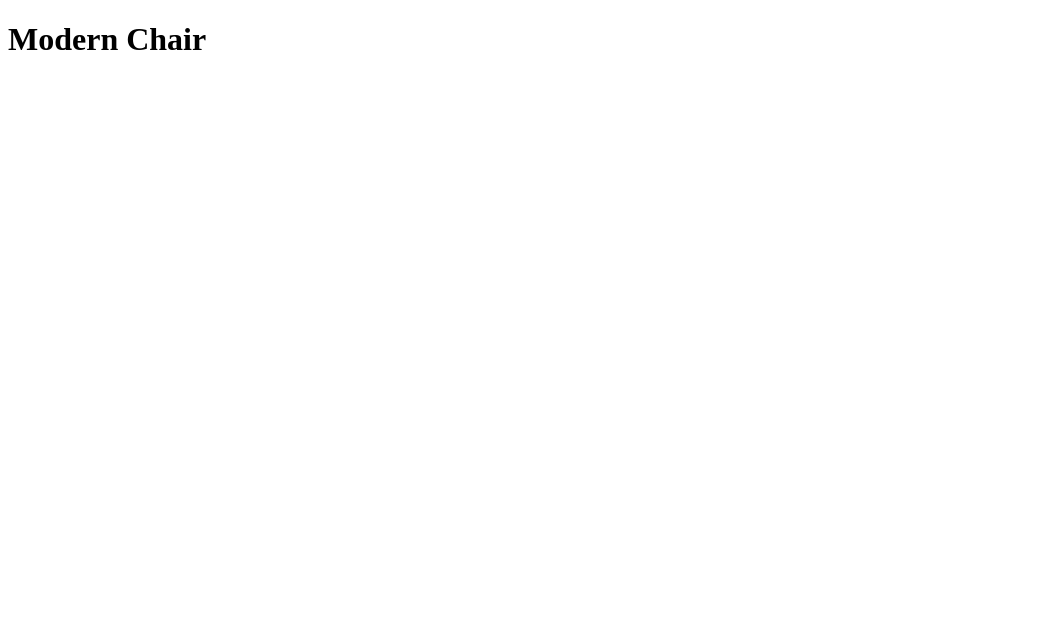
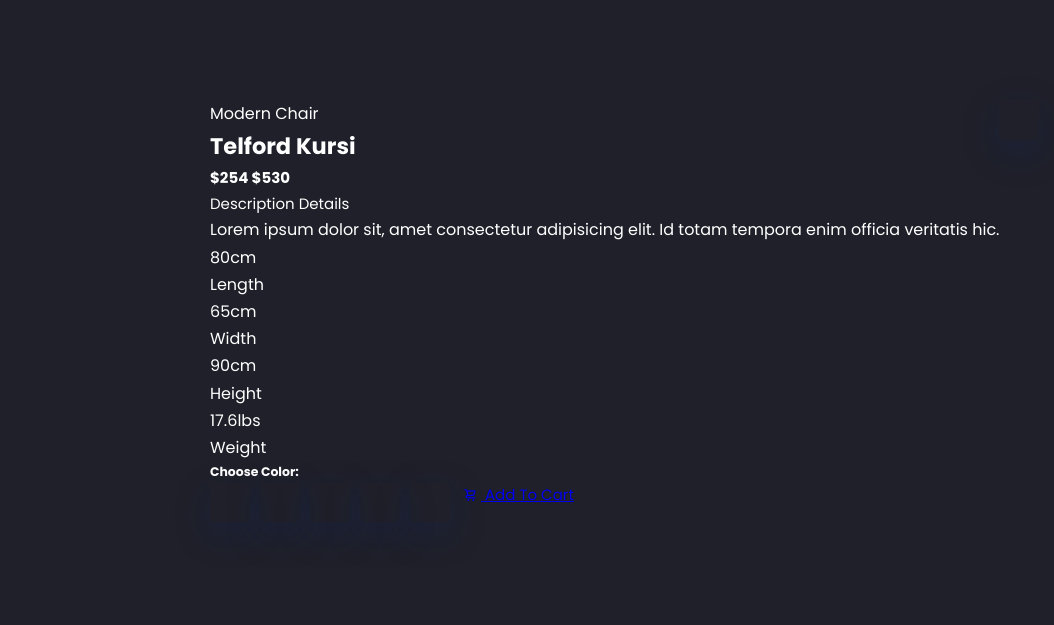
Before and after one commit to thebiswaranjan-79/Modern-Chair-with-CSS, a plain HTML site: page index.html in a window 1280 px wide. Shown: the whole page, without its empty margins (0-1054 px from the left). Drawn offline with nearby package versions, Linux system fonts and the light colour scheme.

Commit message:
Set the Basic UI of my Modern Chair and added some ritual css code

```diff
--- a/index.html
+++ b/index.html
@@ -4,9 +4,76 @@
     <meta charset="UTF-8">
     <meta name="viewport" content="width=device-width, initial-scale=1.0">
     <link rel="icon" type="image/x-icon" href="/images/favicon.ico">
-    <title>Document</title>
+    <title>Modern Chair</title>
+    <link rel="stylesheet" href="style.css">
+    <link rel="stylesheet" href="https://cdnjs.cloudflare.com/ajax/libs/normalize/5.0.0/normalize.min.css" />
+	<link rel="stylesheet" href="https://unicons.iconscout.com/release/v2.1.9/css/unicons.css" />
 </head>
 <body>
-    <h1>Modern Chair</h1>
+    <div class="section-fluid-main">
+        <div class="section">
+            <div class="info-wrap mob-margin">
+                <p class="title-up">Modern Chair</p>
+                <h2>Telford Kursi</h2>
+                <h4>$254 <span>$530</span></h4>
+                <div class="section-fluid">
+                    <input class="desc-btn" type="radio" id="desc-1" name="desc-btn" checked />
+					<label for="desc-1">Description</label>
+                    <input class="desc-btn" type="radio" id="desc-2" name="desc-btn" />
+					<label for="desc-2">Details</label>
+                    <div class="section-fluid desc-sec accor-1">
+						<p>
+							Lorem ipsum dolor sit, amet consectetur adipisicing elit. Id totam tempora enim officia
+							veritatis hic.
+						</p>
+					</div>
+
+                    <div class="section-fluid desc-sec accor-2">
+                        <div class="section-inline">
+							<p><span>80</span>cm<br />Length</p>
+						</div>
+						<div class="section-inline">
+							<p><span>65</span>cm<br />Width</p>
+						</div>
+						<div class="section-inline">
+							<p><span>90</span>cm<br />Height</p>
+						</div>
+						<div class="section-inline">
+							<p><span>17.6</span>lbs<br />Weight</p>
+						</div>
+                    </div>
+                </div>
+                <h5>Choose Color:</h5>
+            </div>
+
+            <input class="color-btn for-color-1" type="radio" id="color-1" name="color-btn" checked />
+			<label class="first-color" for="color-1"></label>
+			<input class="color-btn for-color-2" type="radio" id="color-2" name="color-btn" />
+			<label class="color-2" for="color-2"></label>
+			<input class="color-btn for-color-3" type="radio" id="color-3" name="color-btn" />
+			<label class="color-3" for="color-3"></label>
+			<input class="color-btn for-color-4" type="radio" id="color-4" name="color-btn" />
+			<label class="color-4" for="color-4"></label>
+			<input class="color-btn for-color-5" type="radio" id="color-5" name="color-btn" />
+			<label class="color-5" for="color-5"></label>
+			<input class="color-btn for-color-6" type="radio" id="color-6" name="color-btn" />
+			<label class="color-6" for="color-6"></label>
+            <div class="info-wrap">
+				<a href="#" class="btn"><i class="uil uil-shopping-cart icon"></i> Add To Cart</a>
+			</div>
+			<div class="img-wrap chair-1"></div>
+			<div class="img-wrap chair-2"></div>
+			<div class="img-wrap chair-3"></div>
+			<div class="img-wrap chair-4"></div>
+			<div class="img-wrap chair-5"></div>
+			<div class="img-wrap chair-6"></div>
+			<div class="back-color"></div>
+			<div class="back-color chair-2"></div>
+			<div class="back-color chair-3"></div>
+			<div class="back-color chair-4"></div>
+			<div class="back-color chair-5"></div>
+			<div class="back-color chair-6"></div>
+        </div>
+    </div>
 </body>
 </html>
--- a/style.css
+++ b/style.css
@@ -0,0 +1,74 @@
+@import url("https://fonts.googleapis.com/css?family=Poppins:400,500,600,700,800,900");
+*,
+*::before,
+*::after {
+  margin: 0;
+  padding: 0;
+  box-sizing: border-box;
+}
+
+body{
+    font-family: "Poppins", "sans-serif";
+    font-weight: 400;
+    font-size: 15px;
+    line-height: 1.7;
+    color: white;
+    background-color: #1f2029;
+    min-height: 100vh;
+    margin: 0;
+    padding: 0;
+    overflow-x:none;
+}
+p{
+  font-weight: 400;
+  font-size: 16px;
+  line-height: 1.7;
+  color: #fff;
+  margin: 0;
+}
+.section-fluid{
+    position: relative;
+    display: block;
+    width: 100%;
+    overflow: hidden;
+}
+
+.section{
+    position: relative;
+    /* max-width: calc(100% - 40px); */
+    width: 860px;
+    margin: 0 auto;
+    display: flex;
+    flex-wrap: wrap;
+    padding: 100px 0;
+}
+.section-fluid{
+    position: relative;
+    width: 100%;
+    display: block;
+}
+
+/* Radio Button ko hatane ka code  */
+[type = "radio"]:checked,
+[type="radio"]:not(:checked){
+    position: absolute;
+    visibility: hidden;
+}
+.color-btn:checked + label,
+.color-btn:not(:checked) + label {
+  position: relative;
+  height: 40px;
+  transition: all 200ms linear;
+  border-radius: 4px;
+  width: 40px;
+  overflow: hidden;
+  border: none;
+  cursor: pointer;
+  color: #ffeba7;
+  margin-right: 10px;
+  box-shadow: 0 12px 35px 0 rgba(16, 39, 112, 0.25);
+  z-index: 10;
+  background-position: center;
+  background-size: cover;
+  border: 3px solid transparent;
+}
```
